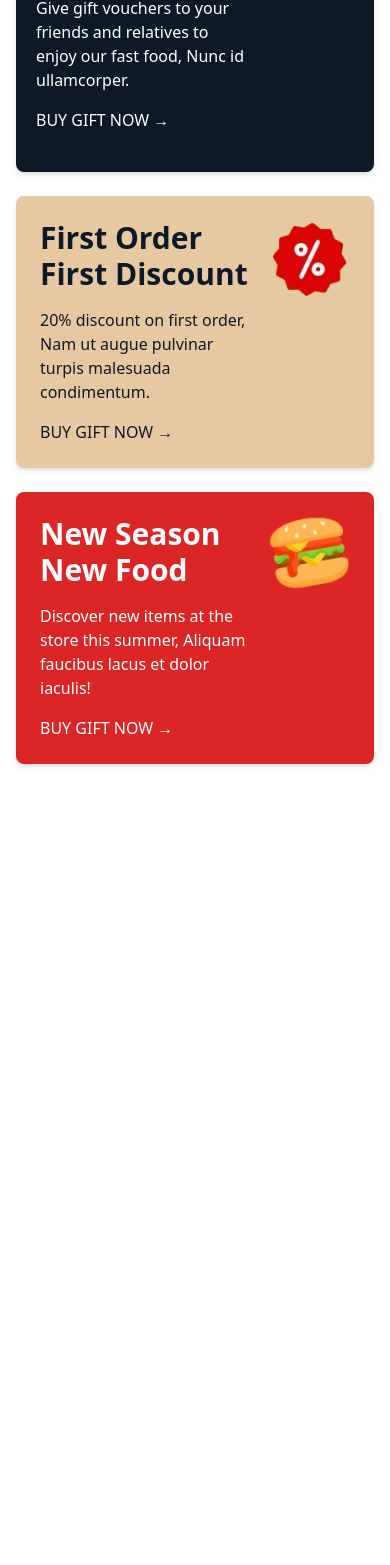
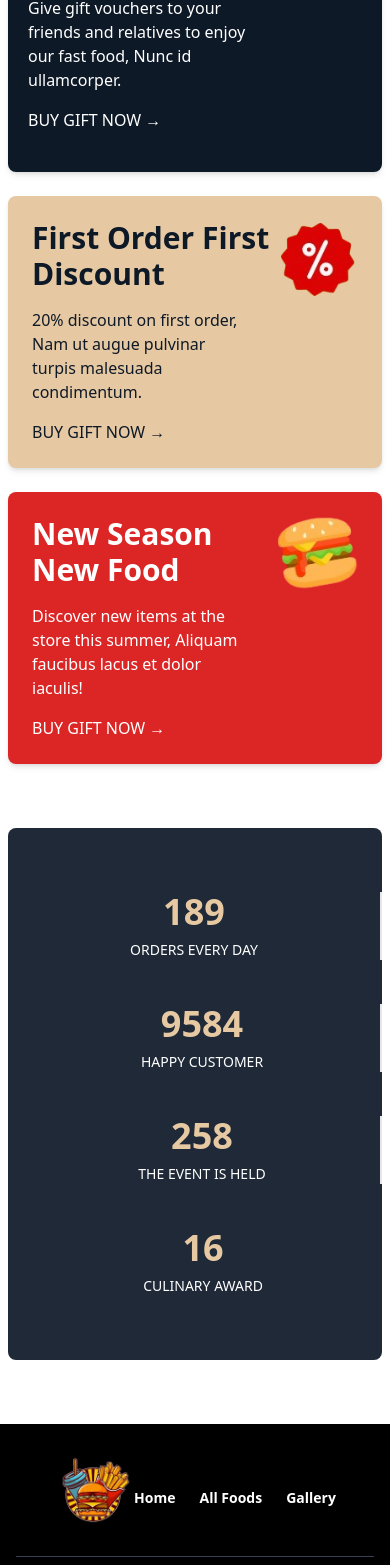
Before and after one commit to azmiruddin-143/FoodFusion-frontend, a React (Vite) app: page / in a window 390 px wide. Shown: the part 2760-4325 px from the top of the page. Before the commit the page ends 3544 px from the top, so only its background shows below. Built offline with nearby package versions, Linux system fonts and the light colour scheme; no server answers.

Commit message:
responsive footer complete

```diff
--- a/src/Components/FeaturedDiscounts.jsx
+++ b/src/Components/FeaturedDiscounts.jsx
@@ -4,7 +4,7 @@ import parsent from '../../src/assets/parsent-discount.png'
 import barger from '../../src/assets/barger-discount.png'
 const FeaturedDiscounts = () => {
     return (
-        <div className="grid gap-6 px-4 sm:my-7 my-5 lg:my-14 xl:my-32 2xl:mx-28 xl:mx-24 sm:grid-cols-1 md:grid-cols-1 lg:grid-cols-2 xl:grid-cols-3">
+        <div className="grid gap-6 sm:px-4 px-2  sm:my-7 my-5 lg:my-14 xl:my-32 2xl:mx-32 xl:mx-24 sm:grid-cols-1 md:grid-cols-1 lg:grid-cols-2 xl:grid-cols-3">
         {/* Card 1 */}
         <div className=" bg-primary  text-white py-10 px-5 rounded-lg shadow-md relative">
           <div className="absolute top-4 right-4">
--- a/src/Components/FoodsPerformance.jsx
+++ b/src/Components/FoodsPerformance.jsx
@@ -2,8 +2,8 @@ import React from 'react';
 
 const FoodsPerformance = () => {
     return (
-        <div className="bg-gray-800 my-16 mx-32 rounded-lg text-white py-16">
-        <div className=" mx-auto flex justify-between items-center text-center space-x-4">
+        <div className="bg-gray-800 my-16 2xl:mx-36 xl:mx-28 md:mx-5 mx-2 rounded-lg text-white py-16">
+        <div className=" mx-auto grid  md:grid-cols-4 gap-11 md:gap-0 items-center text-center space-x-4">
           {/* Single Stat */}
           <div className="flex-1 border-r-2">
             <h3 className="text-4xl font-bold text-secondary">189</h3>
--- a/src/Components/Footer.jsx
+++ b/src/Components/Footer.jsx
@@ -8,19 +8,19 @@ import { Link } from 'react-router-dom';
 const Footer = () => {
     return (
         <footer className="bg-black text-white py-8">
-            <div className="mx-28 px-4">
+            <div className="2xl:mx-28 xl:mx-24 lg:mx-5  px-4">
                 {/* Top Navigation Links */}
                 <div className="flex flex-wrap justify-center md:justify-between items-center border-b border-gray-700 pb-4 mb-4">
-                    <img src={logo} alt="Basilico Fastfood Logo" className="w-36 mb-4 md:mb-0" />
+                    <img src={logo} alt="Basilico Fastfood Logo" className="sm:w-36 w-20 mb-4 md:mb-0" />
                     <nav className="flex space-x-6 text-sm font-semibold">
                         <Link to={'/'} className="hover:underline">Home</Link>
                         <Link to={'/allfoods'} className="hover:underline">All Foods</Link>
                         <Link to={'/gallery'} className="hover:underline">Gallery</Link>
-                        <a href="#" className="hover:underline">Careers Offers</a>
-                        <a href="#" className="hover:underline">Blog</a>
-                        <a href="#" className="hover:underline">Contact</a>
-                        <a href="#" className="hover:underline">Gift Voucher</a>
-                        <a href="#" className="hover:underline">FAQs</a>
+                        <a href="#" className="hover:underline hidden md:block">Careers Offers</a>
+                        <a href="#" className="hover:underline hidden md:block">Blog</a>
+                        <a href="#" className="hover:underline hidden md:block">Contact</a>
+                        <a href="#" className="hover:underline hidden md:block">Gift Voucher</a>
+                        <a href="#" className="hover:underline hidden md:block">FAQs</a>
                     </nav>
                 </div>
 
--- a/src/Main Root/Root.jsx
+++ b/src/Main Root/Root.jsx
@@ -10,7 +10,7 @@ const Root = () => {
             <ToastContainer></ToastContainer>
             <Header></Header>
             <Outlet></Outlet>
-            {/* <Footer></Footer> */}
+            <Footer></Footer>
         </div>
     );
 };
--- a/src/Pages/Home.jsx
+++ b/src/Pages/Home.jsx
@@ -16,7 +16,7 @@ const Home = () => {
       <ComboOffers></ComboOffers>
       <TrendingItems></TrendingItems>
       <FeaturedDiscounts></FeaturedDiscounts>
-      {/* <FoodsPerformance></FoodsPerformance> */}
+      <FoodsPerformance></FoodsPerformance>
     </div>
 
   )
```
